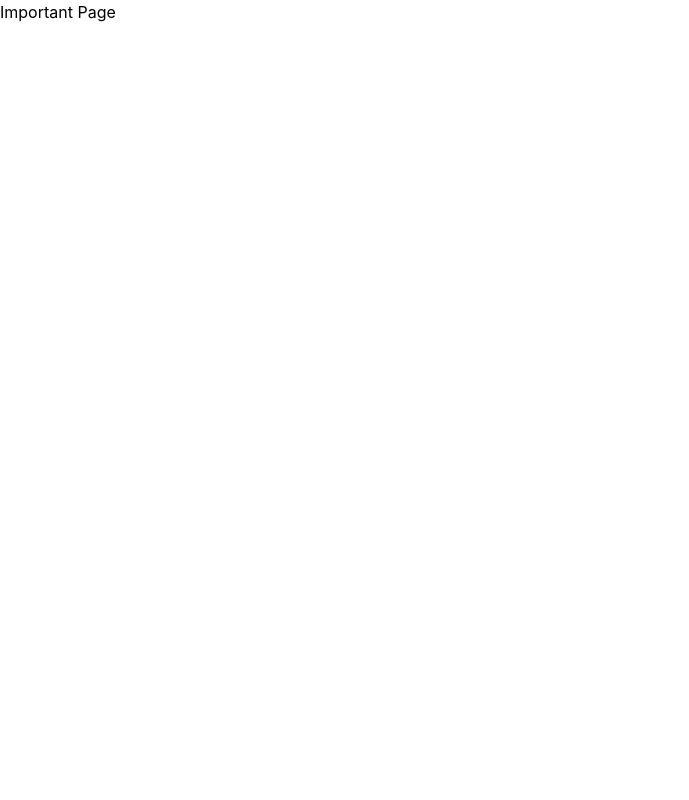
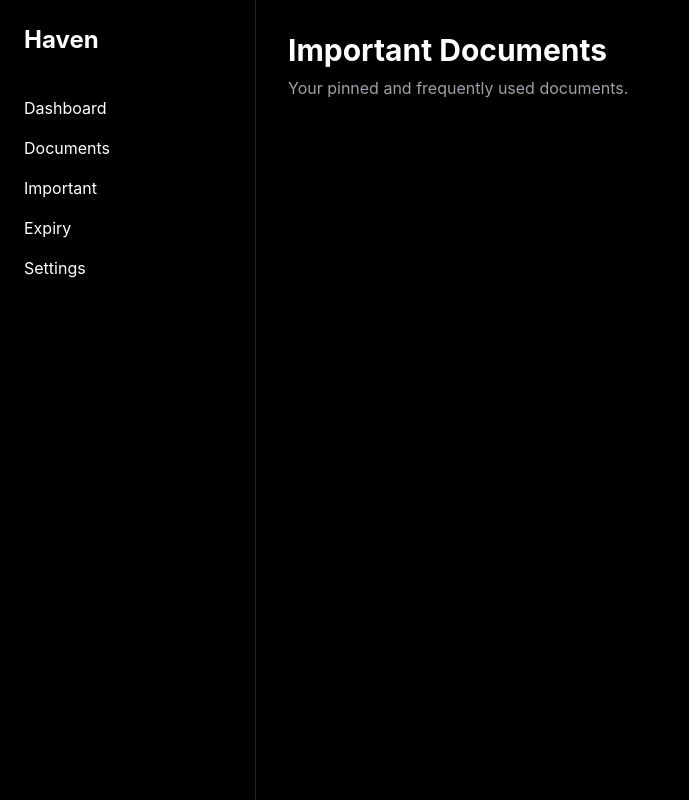
Before and after one commit to anshikaagr/Haven, a React (Vite) app in the folder client/: page /important in a window 1280 px wide. Shown: the whole page, without its empty margins (0-689 px from the left). Built offline with nearby package versions, Linux system fonts and the light colour scheme.

Commit message:
Add shared layout and page routing

```diff
--- /dev/null
+++ b/client/src/components/Layout.jsx
@@ -0,0 +1,15 @@
+import Sidebar from "./Sidebar";
+
+function Layout({ children }) {
+  return (
+    <div className="flex min-h-screen bg-black text-white">
+      <Sidebar />
+
+      <main className="flex-1 p-8">
+        {children}
+      </main>
+    </div>
+  );
+}
+
+export default Layout;
--- a/client/src/pages/Documents.jsx
+++ b/client/src/pages/Documents.jsx
@@ -1,5 +1,15 @@
+import Layout from "../components/Layout";
+
 function Documents() {
-  return <h1>Documents Page</h1>;
+  return (
+    <Layout>
+      <h1 className="text-3xl font-bold">Documents</h1>
+
+      <p className="mt-2 text-zinc-400">
+        All your documents in one place.
+      </p>
+    </Layout>
+  );
 }
 
 export default Documents;
--- a/client/src/pages/Expiry.jsx
+++ b/client/src/pages/Expiry.jsx
@@ -1,5 +1,15 @@
-function Documents() {
-  return <h1>Expiry Page</h1>;
+import Layout from "../components/Layout";
+
+function Expiry() {
+  return (
+    <Layout>
+      <h1 className="text-3xl font-bold">Expiries</h1>
+
+      <p className="mt-2 text-zinc-400">
+        Track expiring documents and renewals.
+      </p>
+    </Layout>
+  );
 }
 
-export default Documents;
+export default Expiry;
--- a/client/src/pages/Important.jsx
+++ b/client/src/pages/Important.jsx
@@ -1,5 +1,15 @@
-function Documents() {
-  return <h1>Important Page</h1>;
+import Layout from "../components/Layout";
+
+function Important() {
+  return (
+    <Layout>
+      <h1 className="text-3xl font-bold">Important Documents</h1>
+
+      <p className="mt-2 text-zinc-400">
+        Your pinned and frequently used documents.
+      </p>
+    </Layout>
+  );
 }
 
-export default Documents;
+export default Important;
--- a/client/src/pages/Settings.jsx
+++ b/client/src/pages/Settings.jsx
@@ -1,5 +1,15 @@
-function Documents() {
-  return <h1>Settings Page</h1>;
+import Layout from "../components/Layout";
+
+function Settings() {
+  return (
+    <Layout>
+      <h1 className="text-3xl font-bold">Settings</h1>
+
+      <p className="mt-2 text-zinc-400">
+        Manage your account and preferences.
+      </p>
+    </Layout>
+  );
 }
 
-export default Documents;
+export default Settings;
--- /dev/null
+++ b/package.json
@@ -0,0 +1,5 @@
+{
+  "dependencies": {
+    "react-router-dom": "^7.18.0"
+  }
+}
```
Also changed, not shown: 1 other file (tests, documents, lock files or other folders).
